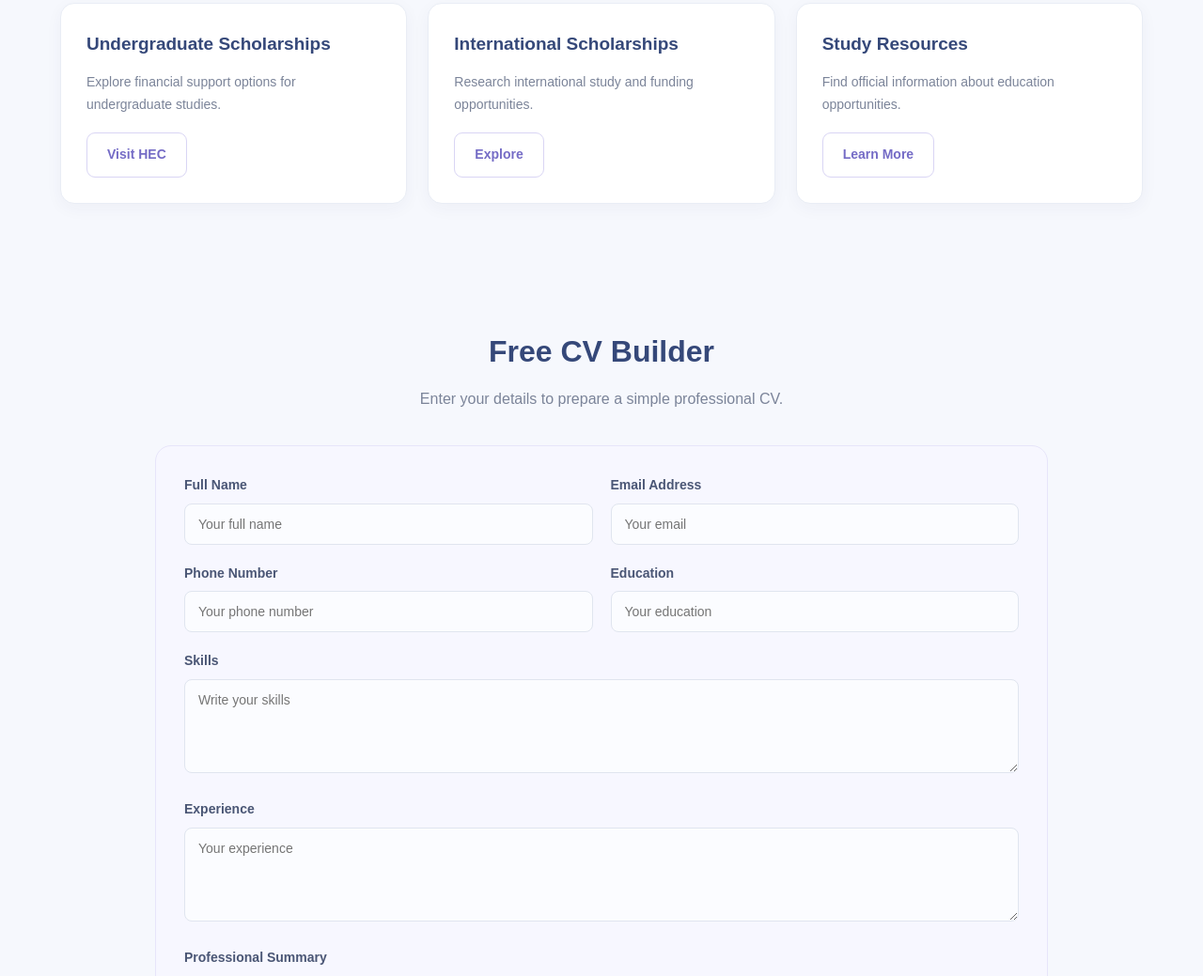
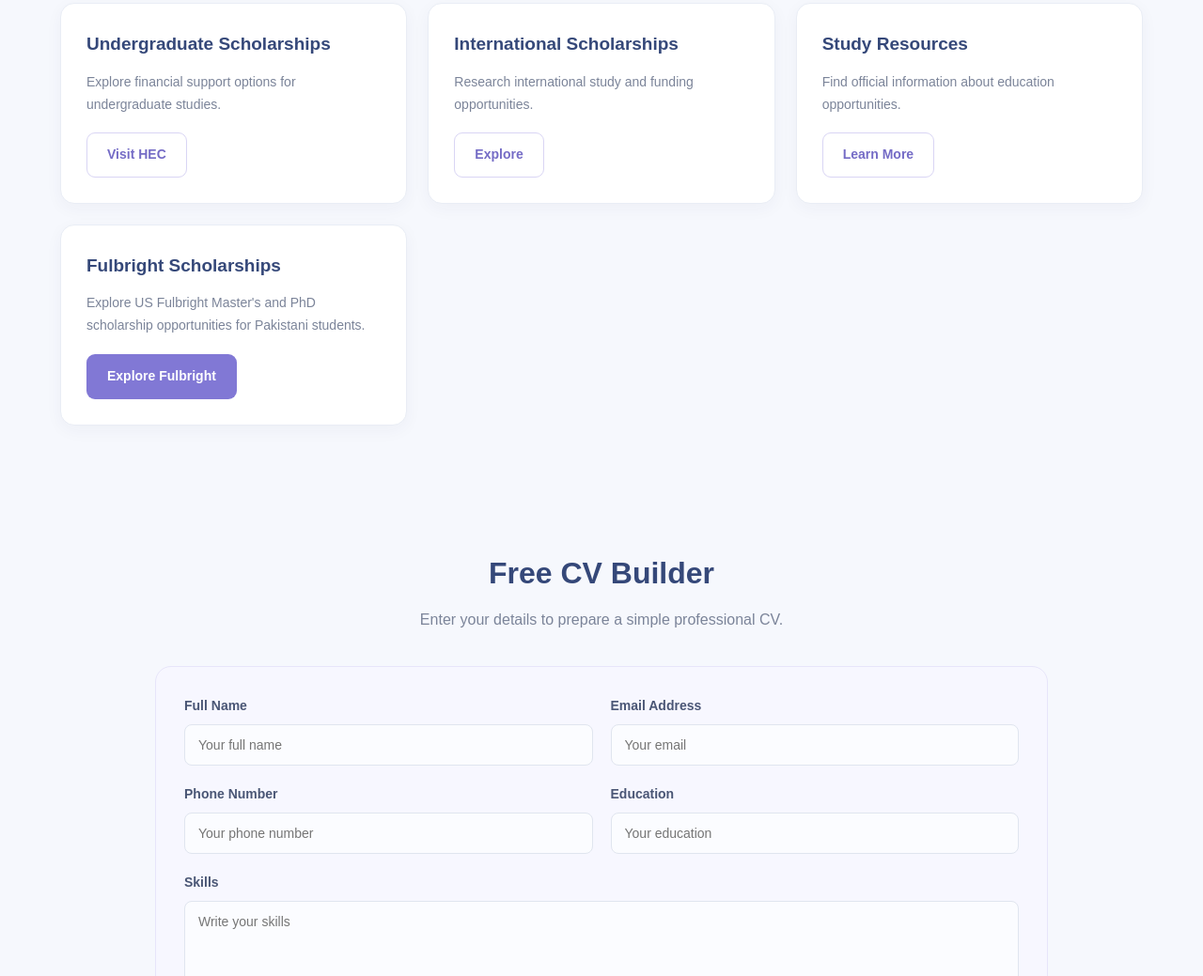
Before and after one commit to businesslover2027-maker/careerbridge-pakistan, a plain HTML site: page index.html in a window 1280 px wide. Shown: the part 3025-4064 px from the top of the page at 94% size. Drawn offline with Linux system fonts and the light colour scheme.

Commit message:
Add Fulbright scholarship card

```diff
--- a/index.html
+++ b/index.html
@@ -219,6 +219,11 @@
                         <p>Find official information about education opportunities.</p>
                         <a href="https://www.britishcouncil.pk/" target="_blank" rel="noopener noreferrer" class="btn btn-outline">Learn More</a>
                     </article>
+                    <article class="scholarship-card">
+    <h3>Fulbright Scholarships</h3>
+    <p>Explore US Fulbright Master's and PhD scholarship opportunities for Pakistani students.</p>
+    <a href="https://usefp.org/" target="_blank" rel="noopener noreferrer" class="btn btn-primary">Explore Fulbright</a>
+</article>
                 </div>
             </div>
         </section>
```
